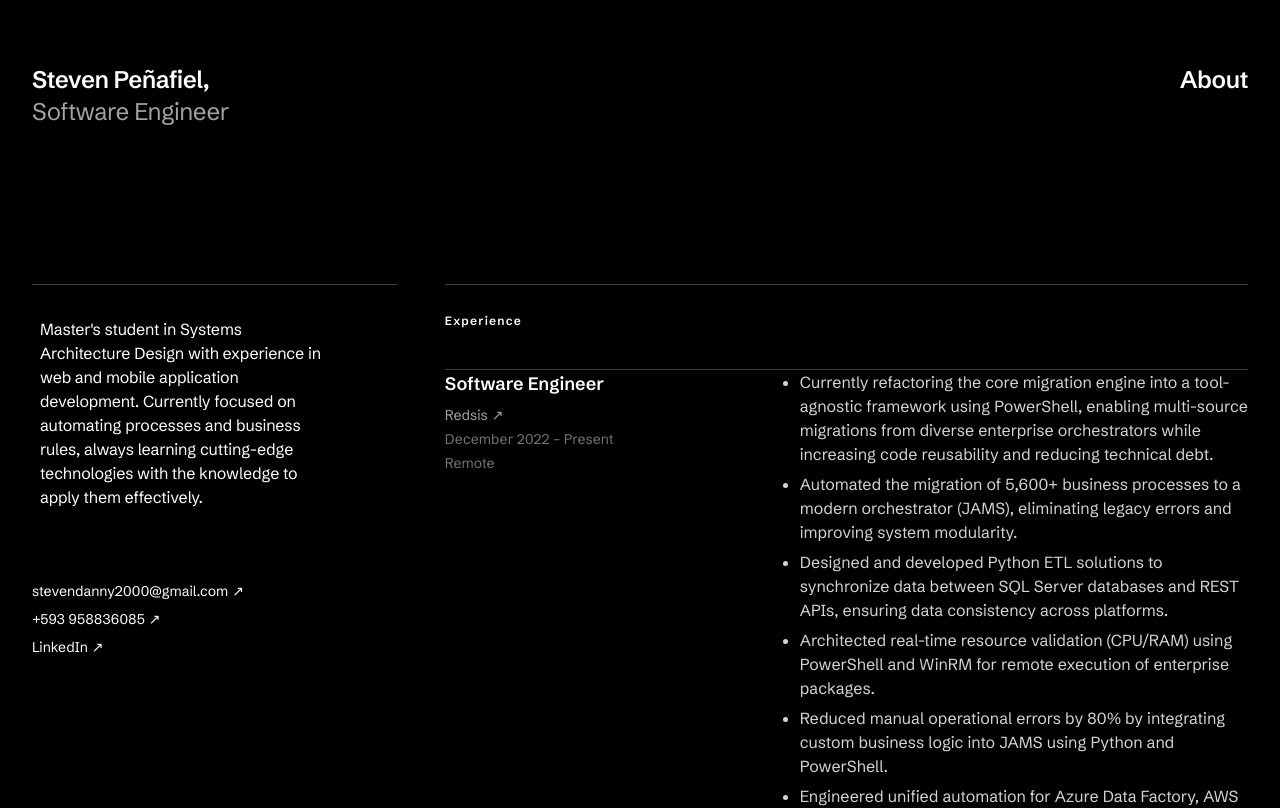
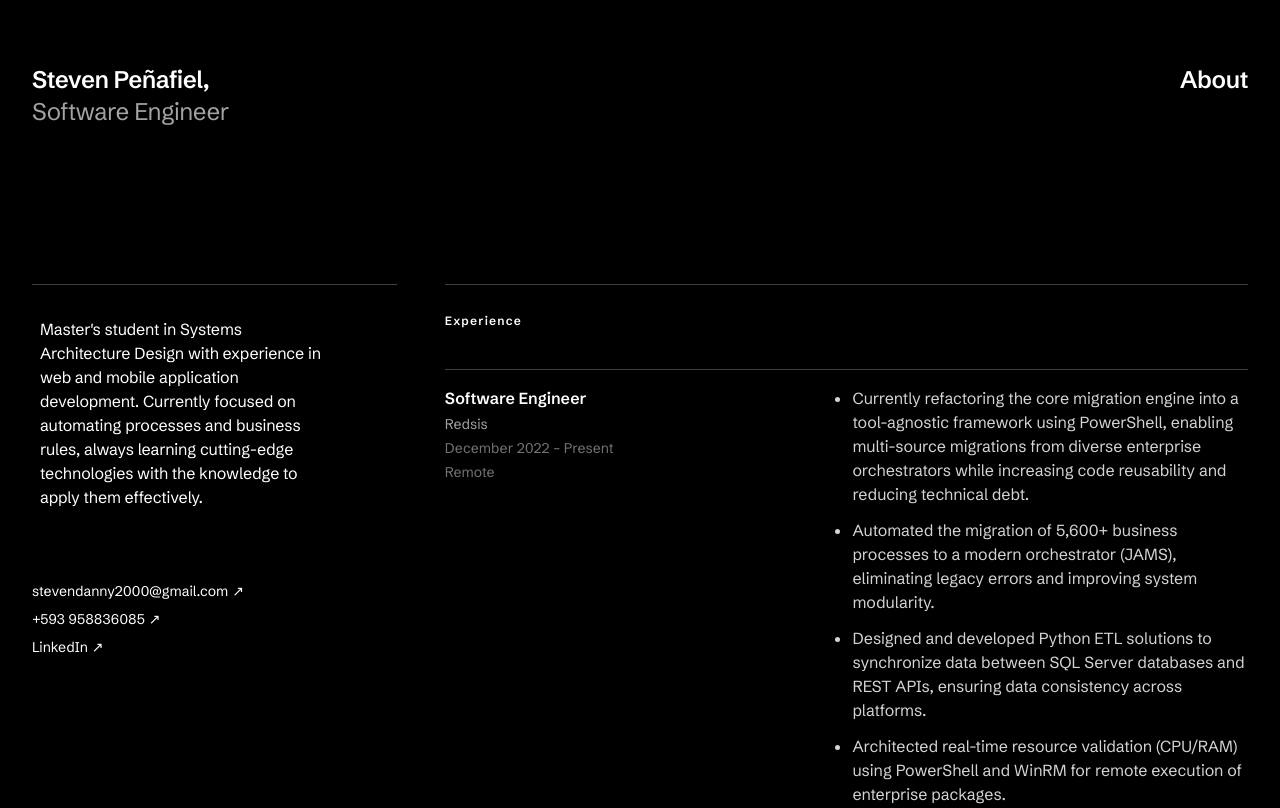
Before and after one commit to stvdn/stvdn.github.io, a Next.js app: page / in a window 1280 px wide. Shown: the top 808 px of the page. Built offline with nearby package versions, Linux system fonts and the light colour scheme.

Commit message:
feat: add staggered bullet animation on experience entries

```diff
--- a/src/components/JobEntry.tsx
+++ b/src/components/JobEntry.tsx
@@ -1,3 +1,6 @@
+"use client";
+
+import { motion } from "motion/react";
 import type { JobEntry as JobEntryType } from "@/data/portfolio";
 
 interface JobEntryProps {
@@ -6,25 +9,32 @@ interface JobEntryProps {
 
 export function JobEntry({ job }: JobEntryProps) {
   return (
-    <div className="grid grid-cols-1 gap-4 md:grid-cols-[1fr_1.5fr]">
-      <div className="space-y-1">
-        <h3 className="text-lg font-bold text-white">{job.title}</h3>
-        <a
-          href={job.companyUrl}
-          target="_blank"
-          rel="noopener noreferrer"
-          className="inline-flex items-center gap-1 text-sm text-gray-400 transition-colors hover:text-gray-300"
-        >
-          {job.company} <span aria-hidden="true">↗</span>
-        </a>
+    <motion.div
+      initial={{ opacity: 0.6 }}
+      whileInView={{ opacity: 1 }}
+      viewport={{ once: true }}
+      transition={{ duration: 0.3 }}
+      className="grid grid-cols-1 mt-4 mb-14 gap-26 md:grid-cols-[1fr_1.5fr]"
+    >
+      <div className="space-y-1 border-l border-gray-700 pl-4 md:border-0 md:pl-0">
+        <h3 className="text-base font-bold text-white">{job.title}</h3>
+        <p className="text-sm text-gray-400">{job.company}</p>
         <p className="text-sm text-gray-500">{job.dateRange}</p>
         <p className="text-sm text-gray-500">{job.location}</p>
       </div>
-      <ul className="list-disc space-y-1.5 pl-5 text-sm text-gray-300 md:pl-6 md:text-base">
+      <ul className="list-disc space-y-3 pl-5 text-paragraph-list text-sm text-gray-300 md:pl-6 md:text-base">
         {job.bullets.map((bullet, index) => (
-          <li key={index}>{bullet}</li>
+          <motion.li
+            key={index}
+            initial={{ opacity: 0, x: -10 }}
+            whileInView={{ opacity: 1, x: 0 }}
+            viewport={{ once: true }}
+            transition={{ delay: index * 0.08, duration: 0.4 }}
+          >
+            {bullet}
+          </motion.li>
         ))}
       </ul>
-    </div>
+    </motion.div>
   );
 }
```
